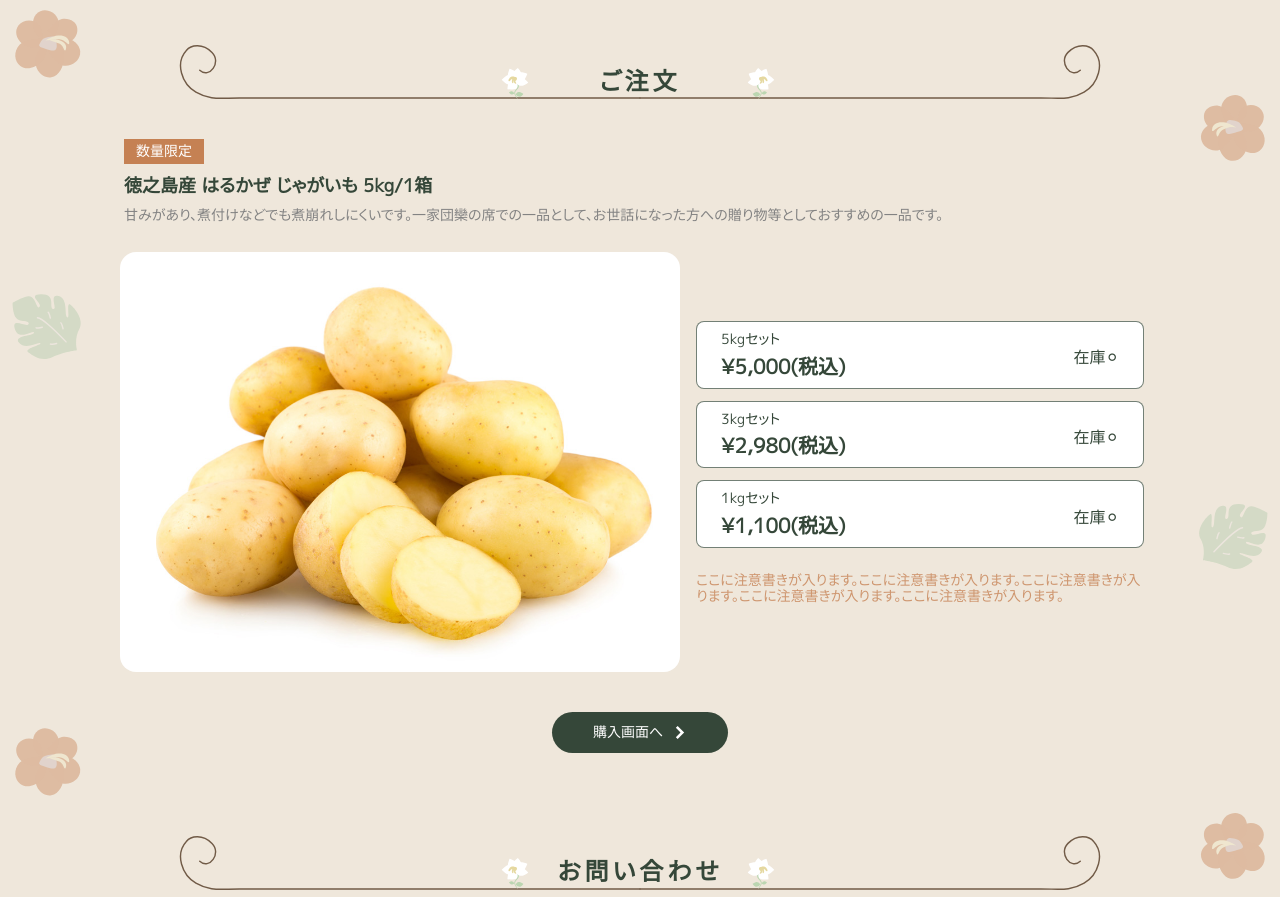
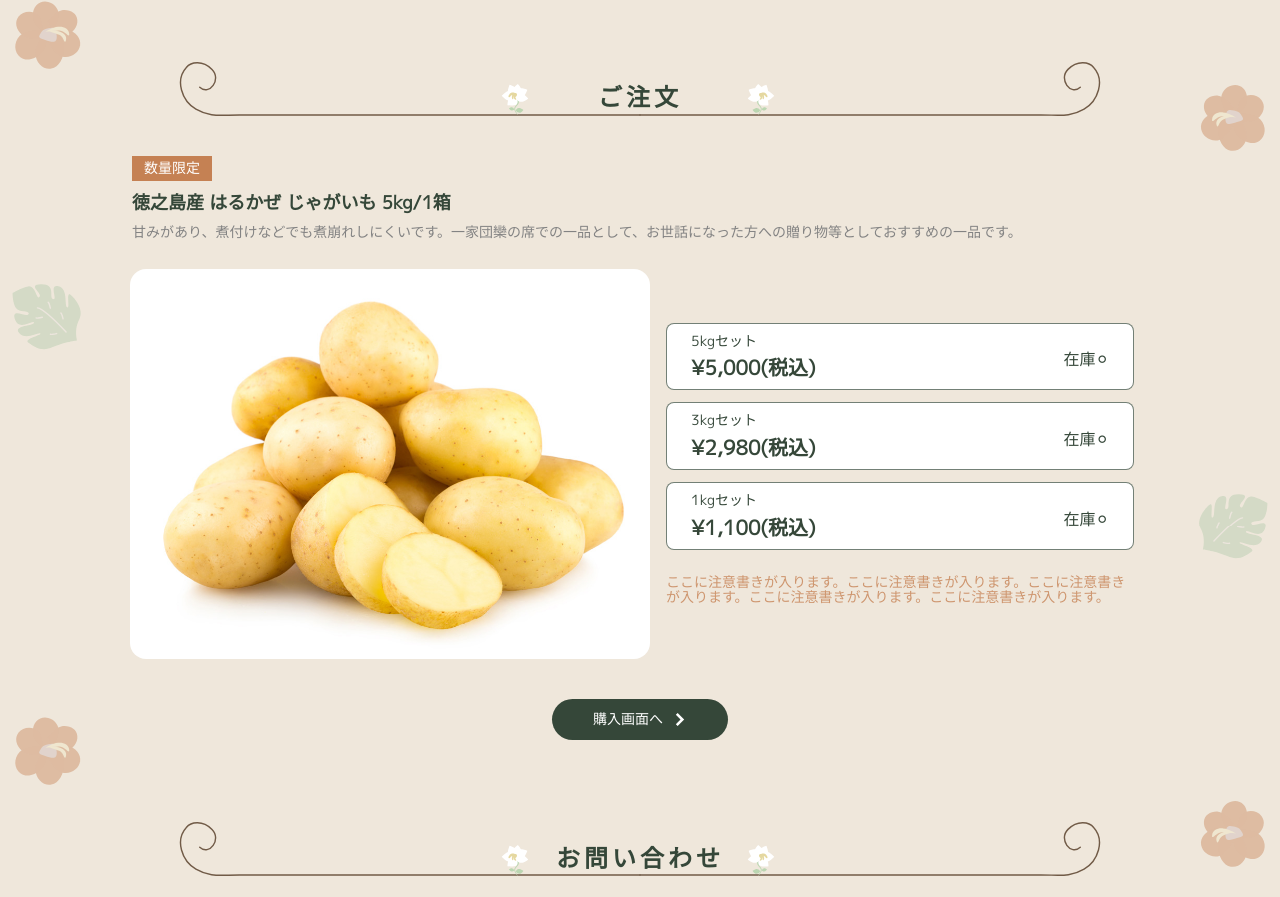
Before and after one commit to gajumaru05/Portfolio-potato, a plain HTML site: page index.html in a window 1280 px wide. Shown: the part 5648-6545 px from the top of the page. Drawn offline with nearby package versions, Linux system fonts and the light colour scheme.

Commit message:
Update style.css

```diff
--- a/css/style.css
+++ b/css/style.css
@@ -36,7 +36,6 @@ p {
 
 
 body {
-    font-feature-settings: "palt";
     width: 100%;
     background-color: #EFE7DB;
     color: #354739;
@@ -1525,12 +1524,13 @@ input[type="submit"]:hover {
 
     .buy_item {
         flex-direction: row;
+        justify-content: center;
         align-items: center;
     }
 
     .buy_item img {
         width: 55%;
-        max-width: 560px;
+        max-width: 520px;
     }
 
     .buy_item .buy_select {
@@ -1634,6 +1634,10 @@ input[type="submit"]:hover {
         /* 22px */
     }
 
+    .buy_title {
+        margin: 0 12px 28px 12px;
+    }
+
     .buy_select_btn li:not(:last-child) {
         margin-bottom: 12px;
     }
@@ -1641,6 +1645,7 @@ input[type="submit"]:hover {
     .attention_msg {
         margin-top: 24px;
     }
+
 }
 
 @media (min-width: 1400px) {
```
